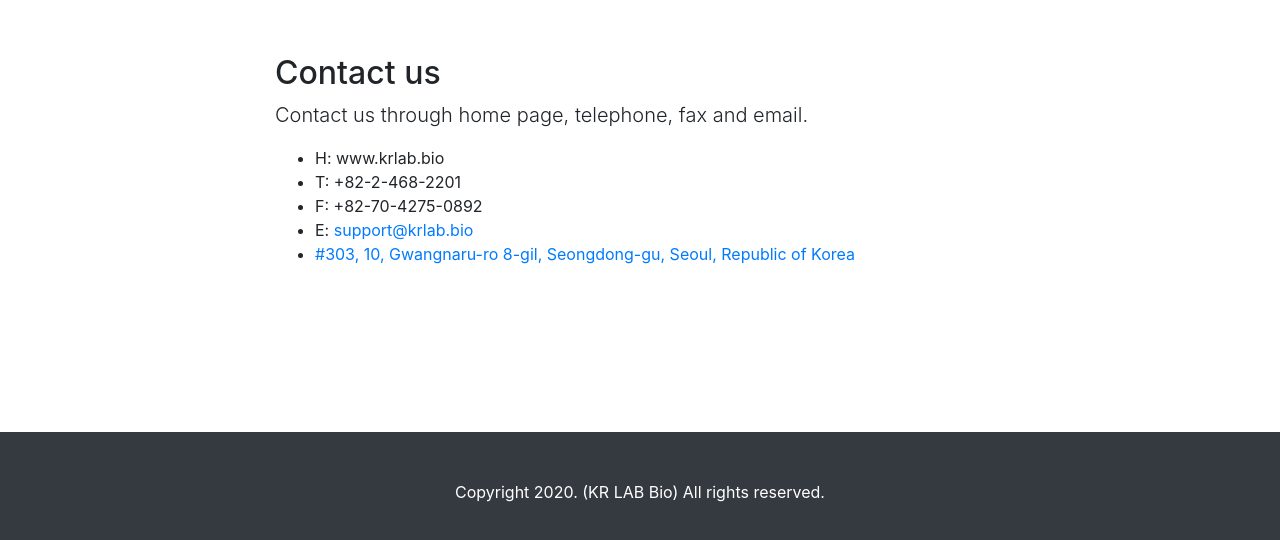
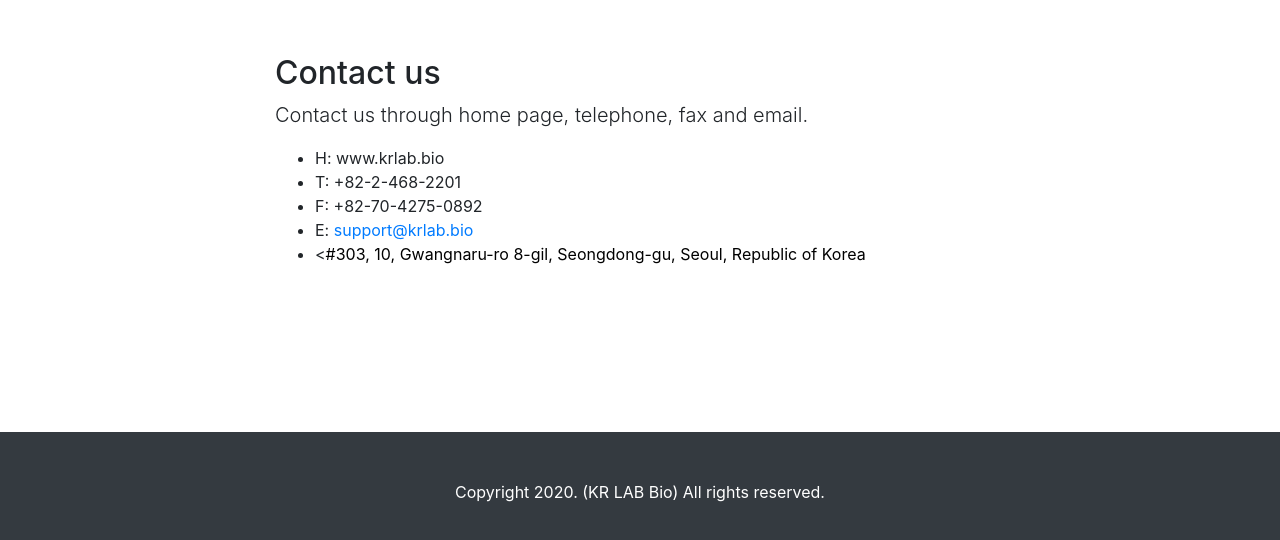
Before and after one commit to krlabbio/krlabbio.github.io, a website with bundled scripts: page index.html in a window 1280 px wide. Shown: the part 1571-2111 px from the top of the page. Built offline with nearby package versions, Linux system fonts and the light colour scheme.

Commit message:
change of map link color (black)

```diff
--- a/index.html
+++ b/index.html
@@ -96,7 +96,7 @@
             <li>T: +82-2-468-2201</li>
             <li>F: +82-70-4275-0892</li>
             <li>E: <a href = "mailto: support@krlab.bio">support@krlab.bio</a></li>
-            <li><a href = "http://naver.me/GOuh6AsJ">#303, 10, Gwangnaru-ro 8-gil, Seongdong-gu, Seoul, Republic of Korea</a></li>
+            <li><<a href = "http://naver.me/GOuh6AsJ" style="color:black">#303, 10, Gwangnaru-ro 8-gil, Seongdong-gu, Seoul, Republic of Korea</a></li>
           </ul>
         </div>
       </div>
```
